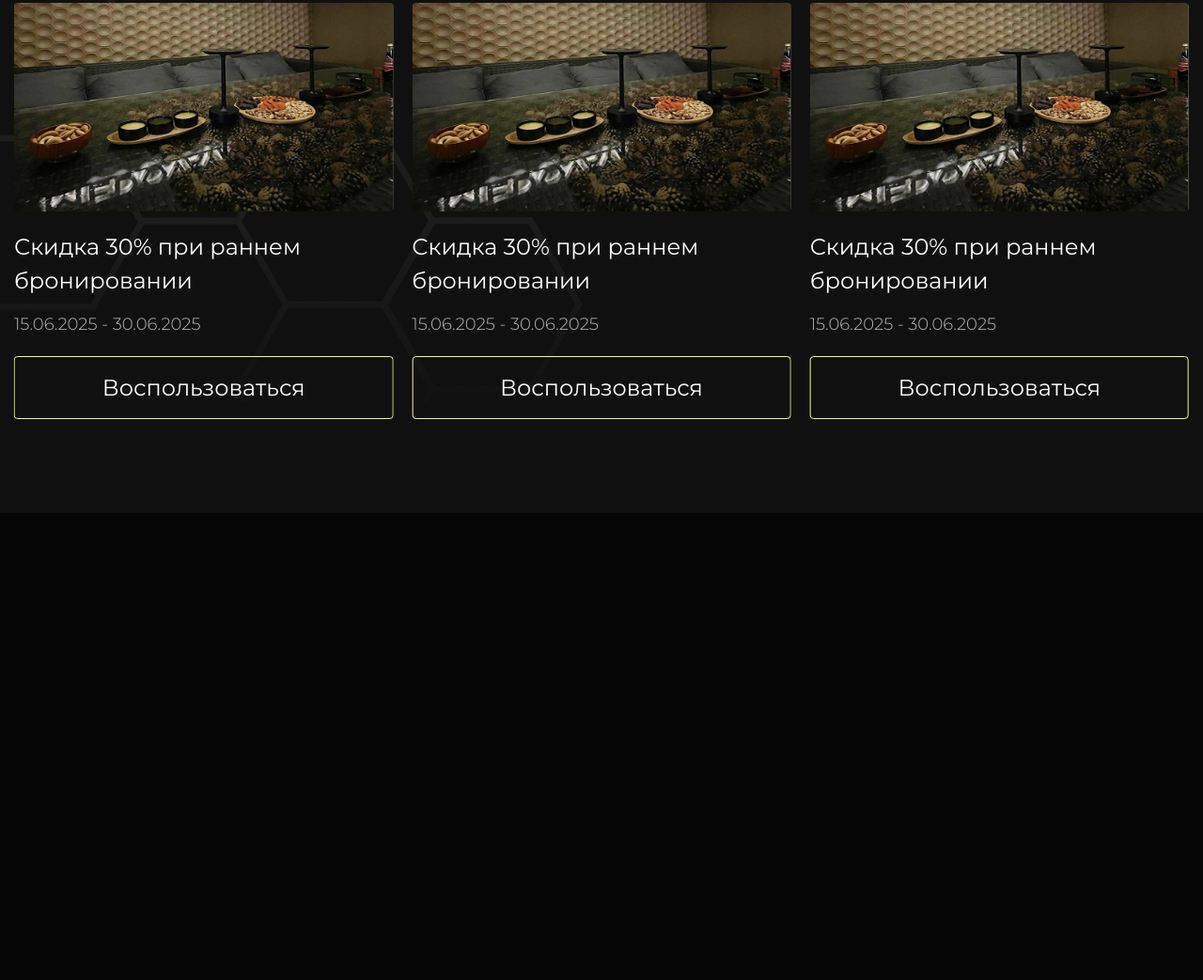
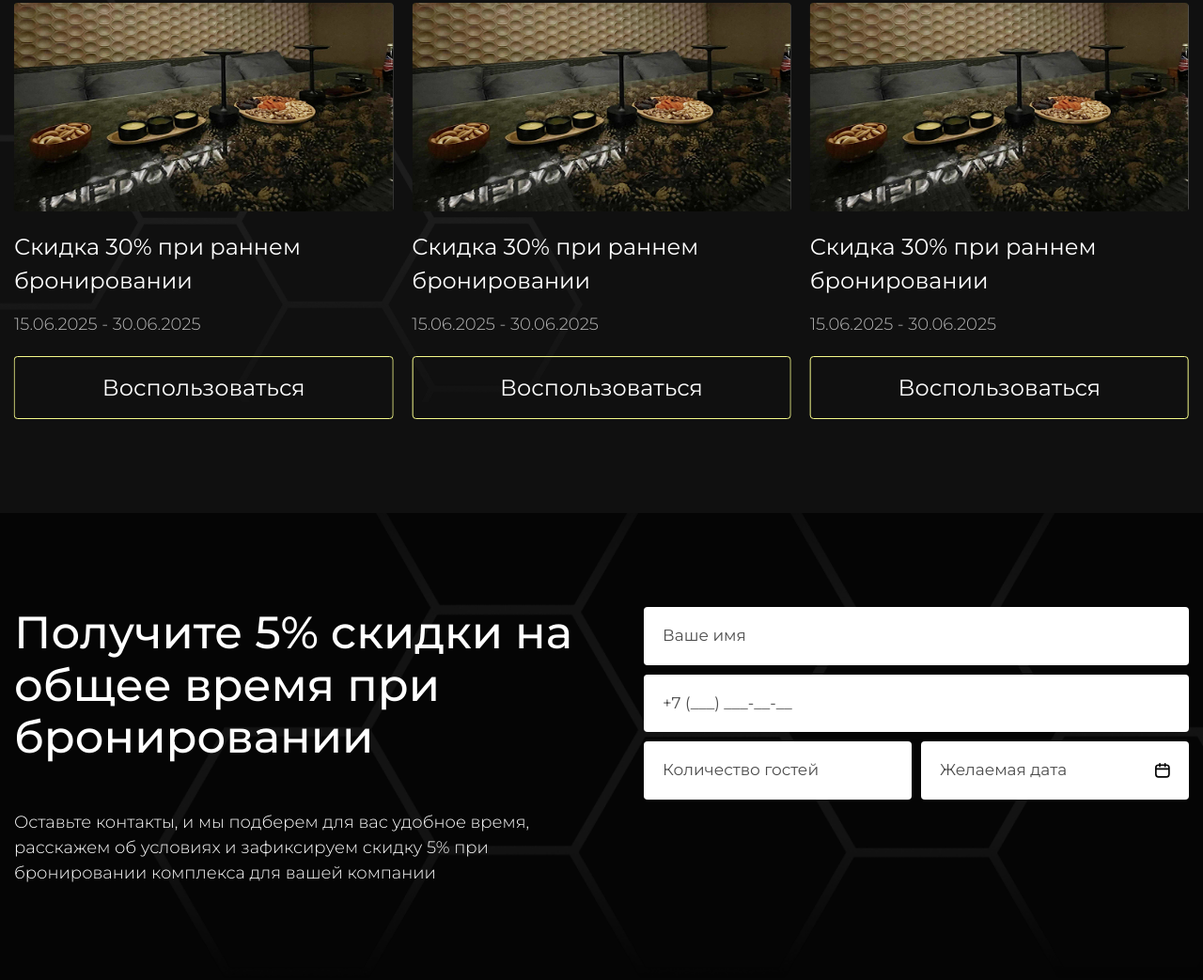
Before and after one commit to pauchok-sk/medovaya, a website built with webpack: page src/index.html in a window 1280 px wide. Shown: the part 3336-4379 px from the top of the page at 94% size. Before the commit the page ends 3882 px from the top, so only its background shows below. Built offline with nearby package versions, Linux system fonts and the light colour scheme; files whose address does not match are found by name.

Commit message:
brone start

```diff
--- a/src/html/components/footer.html
+++ b/src/html/components/footer.html
@@ -5,3 +5,5 @@
 
 <script src="./files/fancybox/fancybox.min.js"></script>
 <script src="./files/swiper/swiper.min.js"></script>
+<script src="./files/inputmask/inputmask.min.js"></script>
+<script src="./files/air-datepicker/air-datepicker.min.js"></script>
--- /dev/null
+++ b/src/html/components/s-brone.html
@@ -0,0 +1,32 @@
+<section class="sect-p s-brone" id="s-brone">
+  <div class="container">
+    <div class="s-brone__wrapper">
+      <div class="s-brone__info">
+        <h2 class="s-title s-brone__title">
+          Получите 5% скидки на общее время при бронировании
+        </h2>
+        <p class="s-brone__content">
+          Оставьте контакты, и мы подберем для вас удобное время, расскажем об
+          условиях и зафиксируем скидку 5% при бронировании комплекса для вашей
+          компании
+        </p>
+      </div>
+      <form action="#" class="s-brone__form">
+        <div class="input-control">
+          <input type="text" placeholder="Ваше имя" class="input">
+        </div>
+        <div class="input-control">
+          <input type="tel" placeholder="+7 (___) ___-__-__" class="input">
+        </div>
+        <div class="input-grid">
+          <div class="input-control">
+            <input type="number" placeholder="Количество гостей" class="input">
+          </div>
+          <div class="input-control">
+            <input type="text" placeholder="Желаемая дата" class="input _date">
+          </div>
+        </div>
+      </form>
+    </div>
+  </div>
+</section>
--- a/src/html/head.html
+++ b/src/html/head.html
@@ -11,6 +11,7 @@
   />
   <link rel="stylesheet" href="./files/fancybox/fancybox.min.css">
   <link rel="stylesheet" href="./files/swiper/swiper.min.css">
+  <link rel="stylesheet" href="./files/air-datepicker/air-datepicker.min.css">
   <link rel="stylesheet" href="css/style.min.css" />
   <meta name="viewport" content="width=device-width, initial-scale=1.0" />
 </head>
--- a/src/index.html
+++ b/src/index.html
@@ -11,6 +11,7 @@
       @@include('html/components/s-complex.html')
       @@include('html/components/s-price.html')
       @@include('html/components/s-stocks.html')
+      @@include('html/components/s-brone.html')
 
     </main>
     @@include('html/components/footer.html')
--- a/src/js/app.js
+++ b/src/js/app.js
@@ -1,5 +1,7 @@
 import "../scss/style.scss";
 import burger from "./files/burger.js";
+import inputDates from "./files/inputDates.js";
+import inputmask from "./files/inputmask.js";
 import more from "./files/more.js";
 import sliders from "./files/sliders.js";
 import spoller from "./files/spoller.js";
@@ -10,5 +12,7 @@ burger();
 sliders();
 more();
 tab();
+inputmask();
+inputDates();
 
 Fancybox.bind("[data-fancybox]", {});
--- /dev/null
+++ b/src/js/files/inputDates.js
@@ -0,0 +1,11 @@
+export default function inputDates() {
+  const inputs = document.querySelectorAll(".input._date");
+
+  if (inputs.length) {
+    inputs.forEach((input) => {
+      const datepicker = new AirDatepicker(input, {
+        isMobile: window.matchMedia("(max-width:992px)").matches,
+      });
+    });
+  }
+}
--- /dev/null
+++ b/src/js/files/inputmask.js
@@ -0,0 +1,5 @@
+export default function inputmask() {
+  const inputs = document.querySelectorAll('input[type="tel"]');
+  const im = new Inputmask("+7 (999) 999-99-99");
+  im.mask(inputs);
+}
--- /dev/null
+++ b/src/scss/components/s-brone.scss
@@ -0,0 +1,87 @@
+@use "../base/templates" as *;
+@use "../base/media" as *;
+
+.s-brone {
+  position: relative;
+  overflow: hidden;
+  z-index: 1;
+  &::before, &::after {
+    position: absolute;
+    content: "";
+    background: url('@img/brone-decor.png') 0 0 / contain no-repeat;
+    width: 1070px;
+    height: 585px;
+    z-index: -1;
+
+    @include desktop {
+      width: 1195px;
+      height: 655px;
+    }
+  }
+  &::before {
+    top: 0;
+    left: -175px;
+    @include desktop {
+      left: 50%;
+      transform: translateX(-40%);
+      bottom: 0;
+      top: auto;
+    }
+  }
+  &::after {
+    bottom: -100px;
+    right: -340px;
+    @include desktop {
+      display: none;
+    }
+  }
+
+  &__wrapper {
+    display: flex;
+    align-items: start;
+    justify-content: space-between;
+    gap: 30px;
+    @include laptop-min {
+      flex-wrap: wrap;
+      gap: 40px;
+    }
+  }
+  &__info {
+    flex: 0 1 750px;
+    @include tablet-min {
+      text-align: center;
+    }
+  }
+  &__title {
+    max-width: 725px;
+    margin-bottom: 50px;
+    @include laptop-min {
+      margin-bottom: 30px;
+    }
+    @include tablet {
+      margin-bottom: 20px;
+    }
+  }
+  &__content {
+    font-weight: 300;
+    line-height: 150%;
+    margin: 0;
+    @include tablet {
+      font-size: 16px;
+    }
+  }
+  &__form {
+    width: 580px;
+    display: grid;
+    grid-template-columns: 1fr;
+    gap: 10px;
+    flex-shrink: 0;
+
+    @include laptop-middle {
+      width: 450px;
+    }
+    @include laptop-min {
+      width: 100%;
+    }
+  }
+}
--- a/src/scss/style.scss
+++ b/src/scss/style.scss
@@ -15,6 +15,7 @@
 @use "./ui/more";
 @use "./ui/tab";
 @use "./ui/card-stock";
+@use "./ui/input";
 
 // widgets
 @use "./widgets/burger";
@@ -27,5 +28,6 @@
 @use "./components/s-complex";
 @use "./components/s-price";
 @use "./components/s-stocks";
+@use "./components/s-brone";
 
 @use "./components/footer";
--- /dev/null
+++ b/src/scss/ui/input.scss
@@ -0,0 +1,53 @@
+@use "../base/templates" as *;
+@use "../base/media" as *;
+
+.input-grid {
+  display: grid;
+  grid-template-columns: repeat(2, 1fr);
+  gap: 10px;
+  @include tablet {
+    grid-template-columns: 1fr;
+  }
+}
+.input-control {
+  width: 100%;
+}
+.input {
+  width: 100%;
+  outline: none;
+  padding: 18px 20px;
+  background-color: white;
+  border: none;
+  border-radius: 4px;
+
+  font-size: 17px;
+  line-height: 150%;
+
+  transition: box-shadow 0.3s ease;
+
+  &::placeholder {
+    color: rgba(0, 0, 0, 0.7);
+  }
+
+  &[type="number"]::-webkit-outer-spin-button,
+  &[type="number"]::-webkit-inner-spin-button {
+    display: none;
+    -webkit-appearance: none;
+    margin: 0; /* Убирает лишние отступы */
+  }
+
+  &:focus {
+    box-shadow: 0px 0px 5px 2px var(--primary);
+  }
+
+  &._date {
+    padding-right: 45px !important;
+    background: url('@img/date-icon.svg') center right 20px / 16px auto no-repeat;
+    background-color: white;
+  }
+
+  @include tablet {
+    font-size: 16px;
+    padding: 10px 20px;
+  }
+}
--- a/src/scss/ui/sect.scss
+++ b/src/scss/ui/sect.scss
@@ -10,6 +10,15 @@
     padding: 60px 0px;
   }
 }
+.sect-m {
+  margin: 100px 0px;
+  @include laptop-middle {
+    margin: 80px 0px;
+  }
+  @include tablet {
+    margin: 60px 0px;
+  }
+}
 .sect-head {
   @include flex-between;
   gap: 30px;
```
Also changed, not shown: src/files/air-datepicker/air-datepicker.min.css (added), src/files/air-datepicker/air-datepicker.min.js (added), src/files/inputmask/inputmask.min.js (added), src/img/brone-decor.png (added), src/img/date-icon.svg (added).
